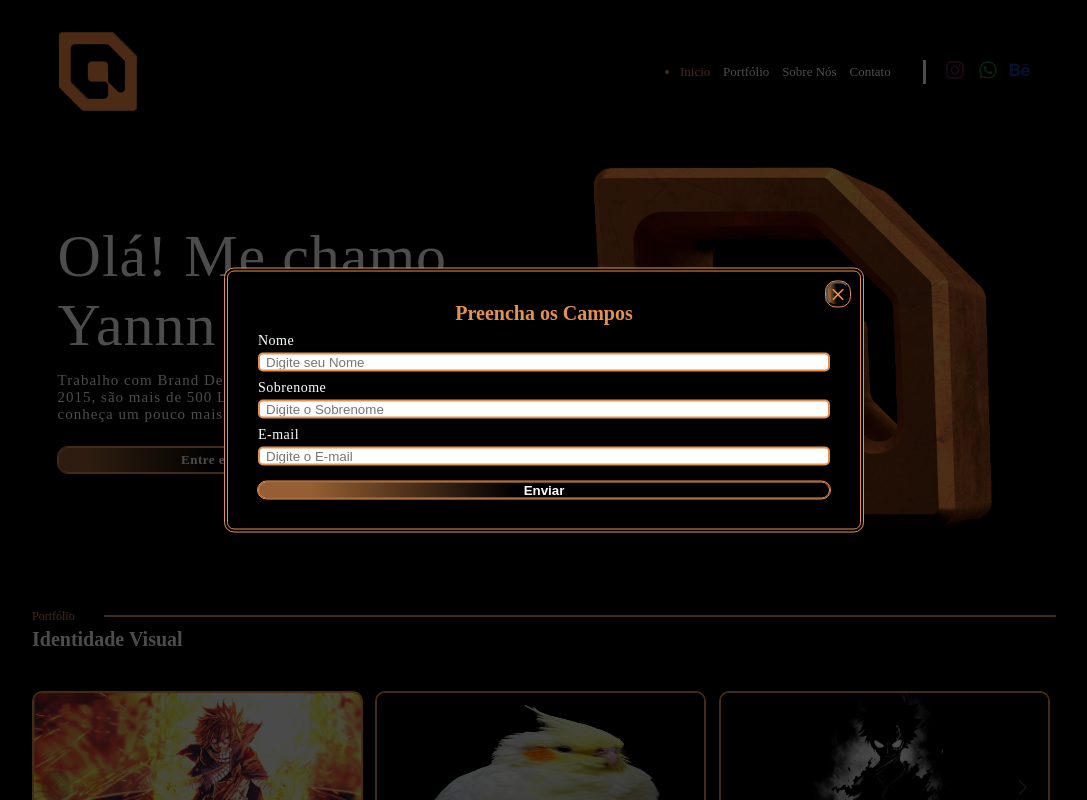
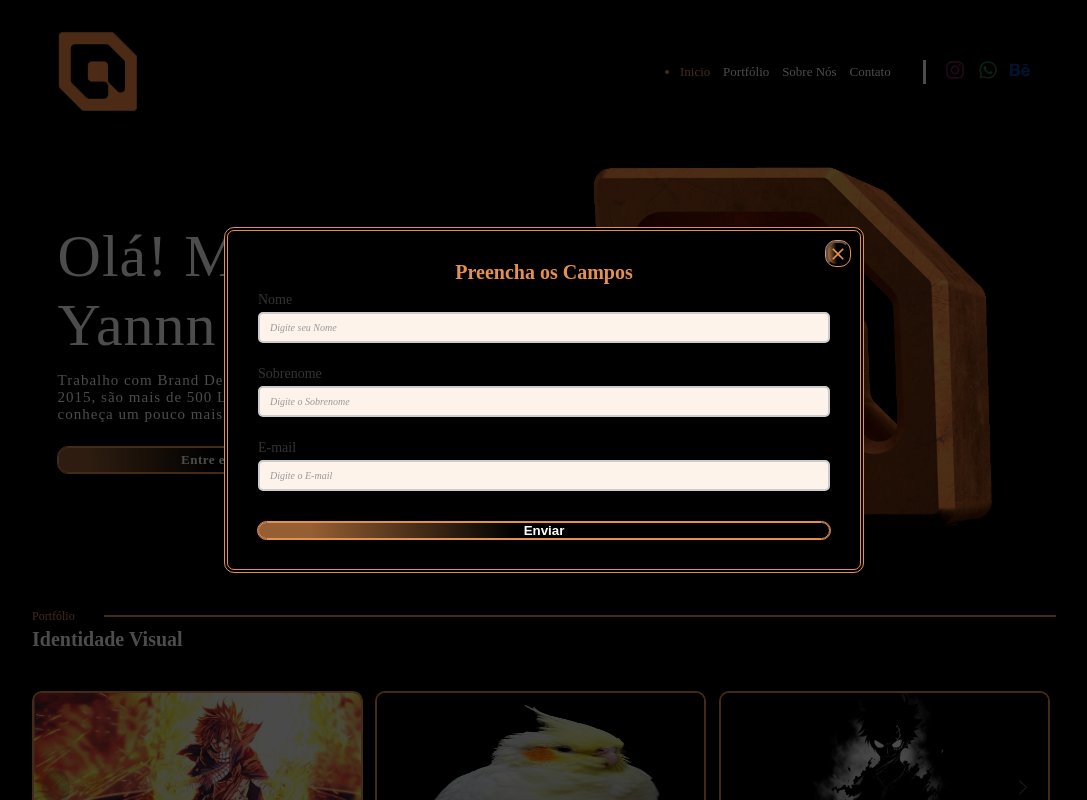
Before and after one commit to Sync-BR/AcaueBetaFinal, a React (Vite) app in the folder frontend/: page / in a window 1280 px wide. Shown: the top 800 px of the page, without its empty margins (96-1183 px from the left). Built offline with nearby package versions, Linux system fonts and the light colour scheme.

Commit message:
styles: forms styles sass (#2)

```diff
--- a/frontend/src/components/form/input.module.scss
+++ b/frontend/src/components/form/input.module.scss
@@ -1,24 +1,52 @@
-.container_input{
-    display: flex;
-    flex-direction: column;
+$primary-color: #e5914e;
+$secondary-color: #fdf3eb; // Fundo leve relacionado ao laranja
+$border-color: #ccc;
+$text-color: #333;
+$transition-time: 0.3s;
 
-    label {
-        margin-bottom: 1vh;
-        font-size: 1.2rem;
-        letter-spacing: 0.5px;
+.container_input {
+  display: flex;
+  flex-direction: column;
+  margin-bottom: 1.5rem;
+
+  label {
+    font-size: 1rem;
+    font-weight: 500;
+    color: $text-color;
+    margin-bottom: 0.5rem;
+    transition: color $transition-time ease-in-out;
+  }
+
+  input,
+  textarea {
+    width: 100%;
+    padding: 0.8rem 1rem;
+    font-size: 1rem;
+    font-family: inherit;
+    color: $text-color;
+    background-color: $secondary-color;
+    border: 2px solid $border-color;
+    border-radius: 0.5rem;
+    outline: none;
+    transition: all $transition-time ease-in-out;
+
+    &:hover {
+      border-color: darken($primary-color, 10%);
     }
 
-    input, textarea {
-        border: 2px solid #e5914e;
-        border-radius: 0.5rem;
-        padding-left: 6px;
+    &:focus {
+      border-color: $primary-color;
+      background-color: lighten($primary-color, 40%);
+      box-shadow: 0 4px 6px rgba(0, 0, 0, 0.1);
     }
 
-input:focus, textarea:focus {
-    border-color: gold;
-    outline: none;
+    &::placeholder {
+      color: lighten($text-color, 40%);
+      font-style: italic;
+    }
   }
 
-
-
+  textarea {
+    resize: none; // Evita redimensionamento
+  }
 }
--- a/frontend/src/components/form/submit_btn.module.scss
+++ b/frontend/src/components/form/submit_btn.module.scss
@@ -19,7 +19,7 @@
 .btn_form:hover {
     cursor: pointer;
     color: black;
-    font-size: 16px;
+    font-size: 15px;
     background-color: #e5914e;
     outline-color: rgba(255, 255, 255, 0);
     outline-offset: 15px;
```
